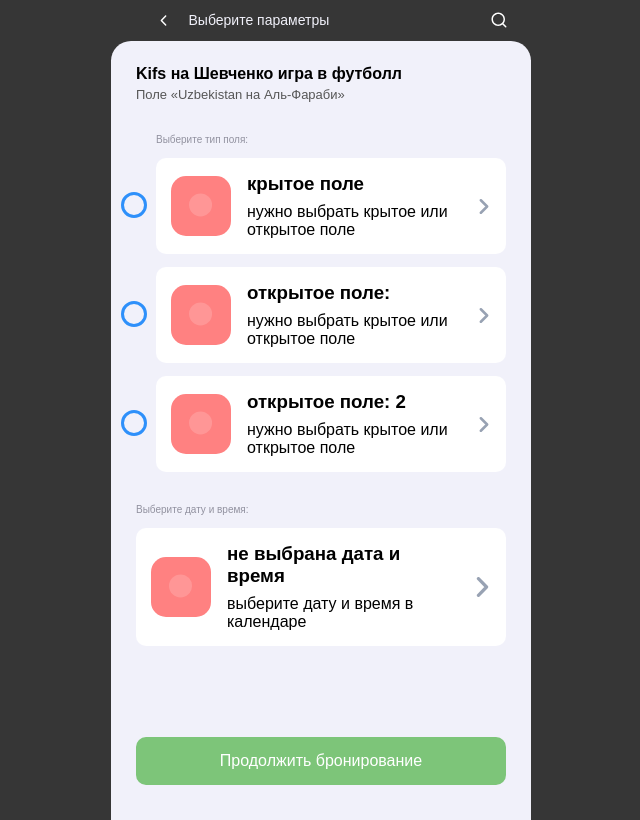
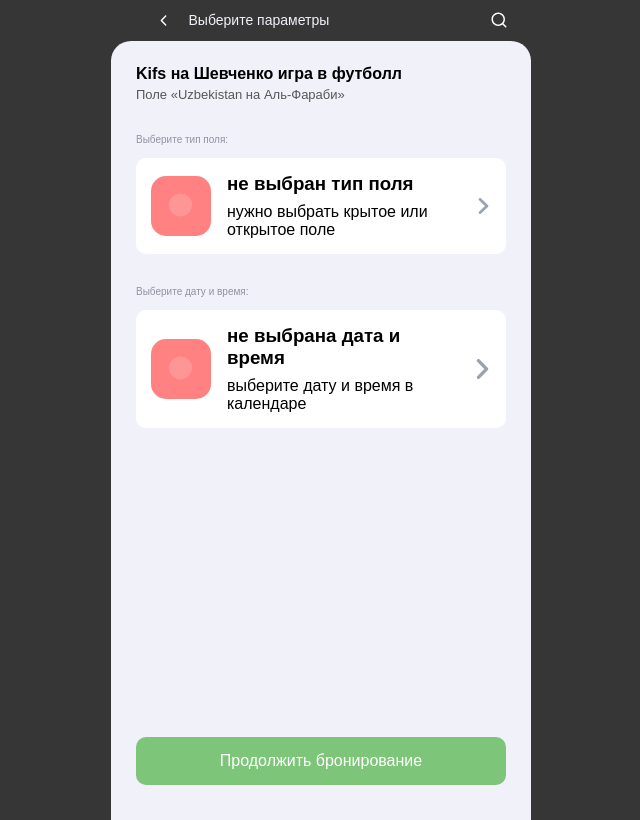
Before and after one commit to prosergeant/ball-front, a Nuxt app: page /object/1/Boocking in a window 1280 px wide. Shown: the whole page, without its empty margins (319-959 px from the left). Built offline with nearby package versions, Linux system fonts and the light colour scheme.

Commit message:
calendar & boocking upd

```diff
--- a/components/Date/Time.vue
+++ b/components/Date/Time.vue
@@ -37,8 +37,7 @@
 </template>
 
 <script setup lang="ts">
-import {computed} from "@vue/reactivity";
-import {ID} from "@vue/devtools-api";
+import getMontes from "~/composables/getMontes";
 
 const props = defineProps<{
     modelValue: {
@@ -63,7 +62,7 @@ const lastDayInPrevMonth = ref(new Date(currYear.value, currMonth.value, 0).getD
 const lastDayInCurrMonth = ref(new Date(currYear.value, currMonth.value, currDaysInMonth.value).getDate())
 
 const weekDays = ref(['Пн', 'Вт', 'Ср', 'Чт', 'Пт', 'Сб', 'Вс'])
-const months = ref(["Январь","Февраль","Март","Апрель","Май","Июнь","Июль","Август","Сентябрь","Октябрь","Ноябрь","Декабрь"])
+const months = ref(getMontes)
 interface IDateTime {
     id: number
     value: number | string
@@ -100,6 +99,7 @@ const calculateDays = () => {
         days.value.push({
             id: Math.random() * 100500 + i + currMonth.value + currDaysInMonth.value,
             value: i,
+            Class: i < currDay.value ? 'inactive' : undefined
         })
     }
 
@@ -144,6 +144,7 @@ const prev = () => {
 
 onMounted(() => {
     calculateDays()
+    emit('update:modelValue', {date: currDay.value as number, time: currTime.value})
 })
 </script>
 
--- a/pages/object/[id]/Boocking.vue
+++ b/pages/object/[id]/Boocking.vue
@@ -13,19 +13,14 @@
                 <p>Поле «Uzbekistan на Аль-Фараби»</p>
             </div>
 
-            <div class="select-card type-card"> <!-- @click="modalType = true" -->
+            <div class="select-card" @click="modalType = true">
                 <span>Выберите тип поля:</span>
-                <div
-                    class="card type-card"
-                    v-for="cardType in fields"
-                    :key="cardType.id"
-                    :class="{active: cardType.id === selectedFieldType}"
-                    @click="selectedFieldType = cardType.id"
+                <div class="card"
                 >
                     <img src="/icons/booking-card-square.svg" alt="" />
 
                     <div class="card-infos">
-                        <h3>{{ cardType.name }}</h3>
+                        <h3>не выбран тип поля</h3>
                         <p>нужно выбрать крытое или открытое поле</p>
                     </div>
                     <UIIcon icon="chevron-right" />
@@ -37,9 +32,12 @@
                 <div class="card">
                     <img src="/icons/booking-card-square.svg" alt="" />
 
-                    <div class="card-infos">
+                    <div class="card-infos" v-if="dateTime.date === null || dateTime.time === null">
                         <h3>не выбрана дата и время</h3>
                         <p>выберите дату и время в календаре</p>
+                    </div>
+                    <div class="card-infos row" v-else>
+                        <h3 class="filled">{{ dateTime.date }} {{ getMontes[new Date().getMonth()] }} {{ dateTime.time}}</h3>
                     </div>
                     <UIIcon icon="chevron-right" />
                 </div>
@@ -48,21 +46,24 @@
             <UIButton>Продолжить бронирование</UIButton>
 
             <UIModalBottom v-if="modalTime">
-                <div class="modal-time-fixed" v-click-outside="() => {(modalTime) && (modalTime = false)}">
-                    <div class="modal-time">
+                <div class="modal-body-fixed" v-click-outside="() => {(modalTime) && (modalTime = false)}">
+                    <div class="modal-body">
                         <DateTime v-model="dateTime" />
                     </div>
                 </div>
             </UIModalBottom>
 
             <UIModalBottom v-if="modalType">
-                <div class="modal-time-fixed" v-click-outside="() => {(modalType) && (modalType = false)}">
-                    <div class="modal-time">
+                <div class="modal-body-fixed" v-click-outside="() => {(modalType) && (modalType = false)}">
+                    <div class="modal-body">
                         pupa
                     </div>
                 </div>
             </UIModalBottom>
         </div>
+    </template>
+    <template v-if="step === 1">
+
     </template>
 </template>
 
@@ -173,10 +174,6 @@ const fields = ref([
         gap: 13px;
         cursor: pointer;
 
-        &.type-card {
-            padding-left: 20px;
-        }
-
         span {
             color: $light3;
 
@@ -199,28 +196,16 @@ const fields = ref([
                 display: flex;
                 flex-direction: column;
                 gap: 8px;
-            }
 
-            &.type-card {
-                position: relative;
+                &.row {
+                    margin-right: auto;
 
-                &.active {
-                    &::before {
-                        background: $green-1;
+                    .filled {
+                        font-size: 14px;
+                        font-style: normal;
+                        font-weight: 700;
+                        line-height: normal;
                     }
-                }
-
-                &::before {
-                    position: absolute;
-                    content: '';
-                    width: 20px;
-                    height: 20px;
-                    border-radius: 50%;
-                    border: 3px solid $blue-500;
-                    left: -35px;
-                    top: calc(50% - 14px);
-
-
                 }
             }
         }
@@ -233,7 +218,7 @@ const fields = ref([
     }
 }
 
-.modal-time-fixed {
+.modal-body-fixed {
     position: fixed;
     bottom: 0;
     width: 100%;
@@ -252,7 +237,7 @@ const fields = ref([
         width: 100%;
     }
 
-    .modal-time {
+    .modal-body {
         width: 100%;
         max-width: 420px;
         min-height: 452px;
```
